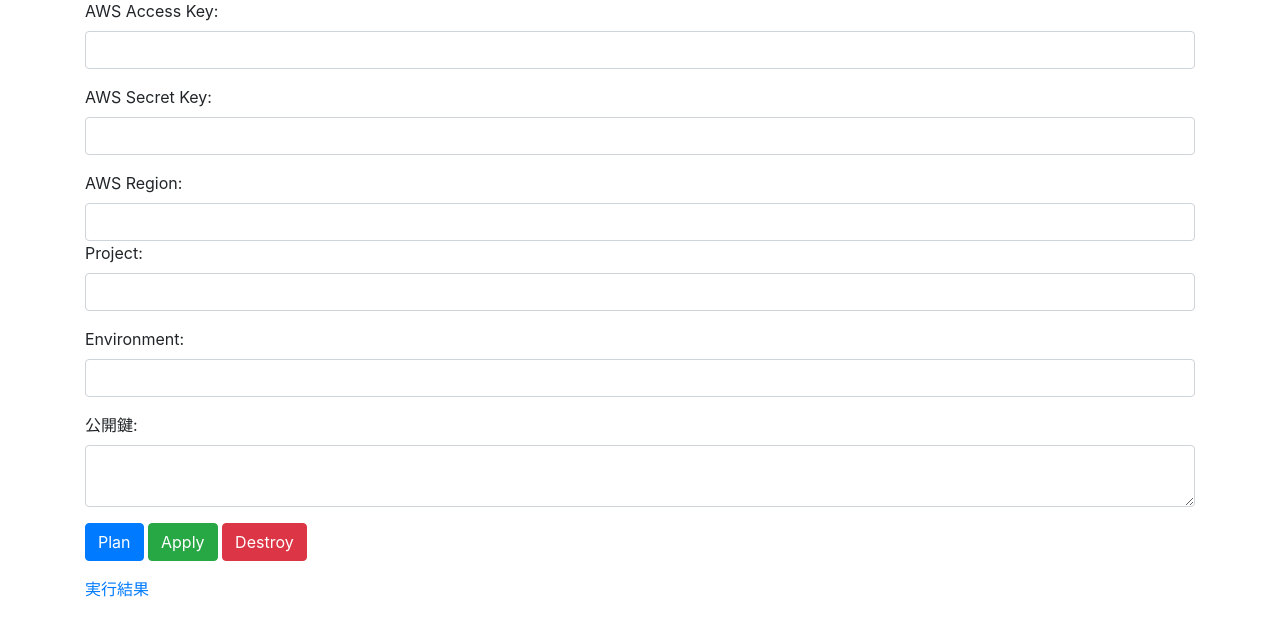
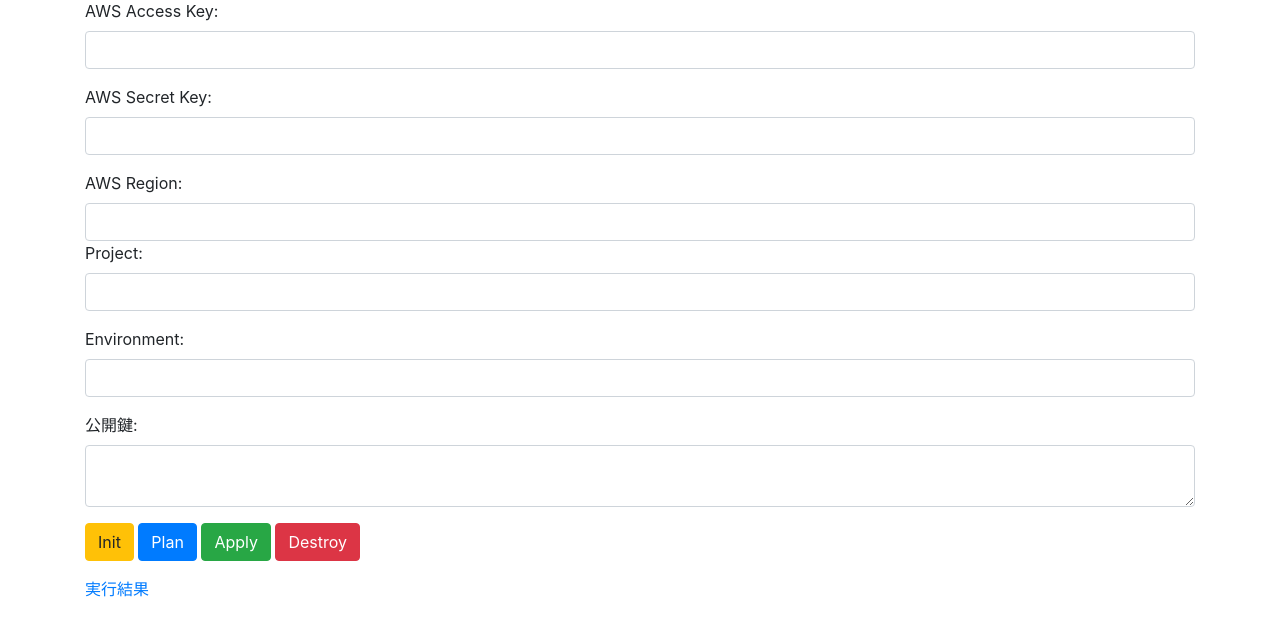
Before and after one commit to Shirasaka-Takahiro/app2_new, a Flask app: page /tf_plan in a window 1280 px wide. Shown: the part 183-800 px from the top of the page. Run offline with Flask 3, Linux system fonts and the light colour scheme; a user stored in the database is signed in; some libraries are stand-ins or nearby versions.

Commit message:
edited files

```diff
--- a/blog/templates/testapp/tf_exec.html
+++ b/blog/templates/testapp/tf_exec.html
@@ -43,6 +43,7 @@
                 </div>
             </form>
 
+            <button type="submit" class="btn btn-warning" name="action" value="init">Init</button>
             <button type="submit" class="btn btn-primary" name="action" value="plan">Plan</button>
             <button type="submit" class="btn btn-success" name="action" value="apply">Apply</button>
             <button type="submit" class="btn btn-danger" name="action" value="destroy">Destroy</button>
--- a/blog/views.py
+++ b/blog/views.py
@@ -176,7 +176,21 @@
     user = User.query.get(id)
     return render_template('testapp/user_detail.html', user=user)
 
-UPLOAD_DIR = 'home/vagrant/.ssh/'
+@app.route('/tf_init', methods=['POST', 'GET'])
+@login_required
+def tf_init():
+    if request.method == 'POST':
+        try:
+            # terraform initを実行
+            init_result = subprocess.run(['terraform', 'init'], cwd='/home/vagrant/app2_new/terrafomr_dir/alb_ec2_terraform/env/dev', stdout=subprocess.PIPE, stderr=subprocess.PIPE)
+
+            return f'Terraform init output: {init_result.stdout}'
+        except subprocess.CalledProcessError as e:
+            return f'Error running Terraform init: {e.stderr}'
+    return render_template('testapp/tf_exec.html')
+
+
+UPLOAD_DIR = '/home/vagrant/.ssh/example.pub'
 
 ##Terraform実行機能
 @app.route('/tf_plan', methods=['POST', 'GET'])
@@ -226,12 +240,12 @@
             "secret_key": secret_key
         }
 
-        with open('/home/vagrant/app2/terrafomr_dir/alb_ec2_terraform/env/dev/terraform.tfvars.json', 'w') as f:
+        with open('/home/vagrant/app2_new/terrafomr_dir/alb_ec2_terraform/env/dev/terraform.tfvars.json', 'w') as f:
             json.dump(tf_vars, f)
 
-        subprocess.run(['terraform', 'init'], cwd='/home/vagrant/app2/terrafomr_dir/alb_ec2_terraform/env/dev')
+        #subprocess.run(['terraform', 'init'], cwd='/home/vagrant/app2/terrafomr_dir/alb_ec2_terraform/env/dev')
         # コマンドを実行し、標準出力をバイト文字列として取得
-        result = subprocess.Popen(['terraform', 'plan'], cwd='/home/vagrant/app2/terrafomr_dir/alb_ec2_terraform/env/dev', stdout=subprocess.PIPE, stderr=subprocess.PIPE)
+        result = subprocess.Popen(['terraform', 'plan'], cwd='/home/vagrant/app2_new/terrafomr_dir/alb_ec2_terraform/env/dev', stdout=subprocess.PIPE, stderr=subprocess.PIPE)
         stdout, stderr = result.communicate()
 
         # stdoutにはバイト文字列が含まれるので、デコードして文字列に変換
@@ -243,23 +257,23 @@
         print(stderr_str)
     return render_template('testapp/tf_exec.html')
 
-@app.route('/tf_apply', methods=['POST'])
-@login_required
-def tf_apply():
-    if request.method == 'POST':
+#@app.route('/tf_apply', methods=['POST'])
+#@login_required
+#def tf_apply():
+#    if request.method == 'POST':
         # Terraform apply実行
-        result = subprocess.run(['terraform', 'apply', '-auto-approve'], cwd='/home/vagrant/app2/terrafomr_dir/alb_ec2_terraform/env/dev', capture_output=True, text=True)
-        return result.stdout
-    return render_template('testapp/tf_exec.html')
+#        result = subprocess.run(['terraform', 'apply', '-auto-approve'], cwd='/home/vagrant/_new/terrafomr_dir/alb_ec2_terraform/env/dev', capture_output=True, text=True)
+#        return result.stdout
+ #   return render_template('testapp/tf_exec.html')
 
-@app.route('/tf_destroy', methods=['POST'])
-@login_required
-def tf_destroy():
-    if request.method == 'POST':
+#@app.route('/tf_destroy', methods=['POST'])
+#@login_required
+#def tf_destroy():
+#    if request.method == 'POST':
         # terraform destroy実行
-        result = subprocess.run(['terraform', 'destroy', '-auto-approve'], cwd='/home/vagrant/app2/terrafomr_dir/alb_ec2_terraform/env/dev', capture_output=True, text=True)
-        return result.stdout
-    return render_template('testapp/tf_exec.html')
+#        result = subprocess.run(['terraform', 'destroy', '-auto-approve'], cwd='/home/vagrant/app2_new/terrafomr_dir/alb_ec2_terraform/env/dev', capture_output=True, text=True)
+#        return result.stdout
+#    return render_template('testapp/tf_exec.html')
 
 @app.route('/tf_exec_output')
 @login_required
```
Also changed, not shown: 5 other files.
